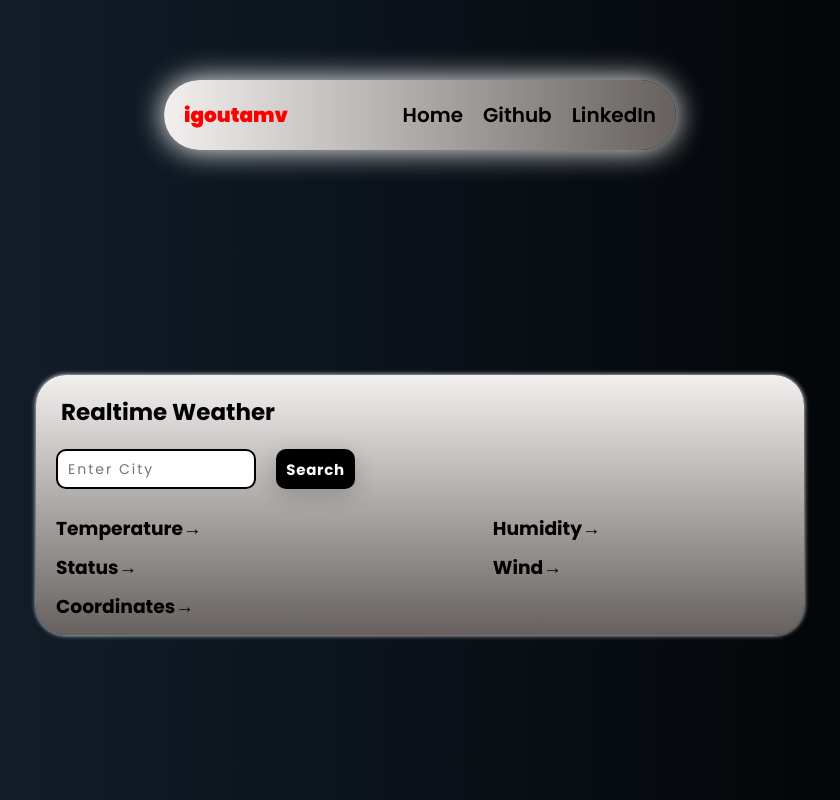
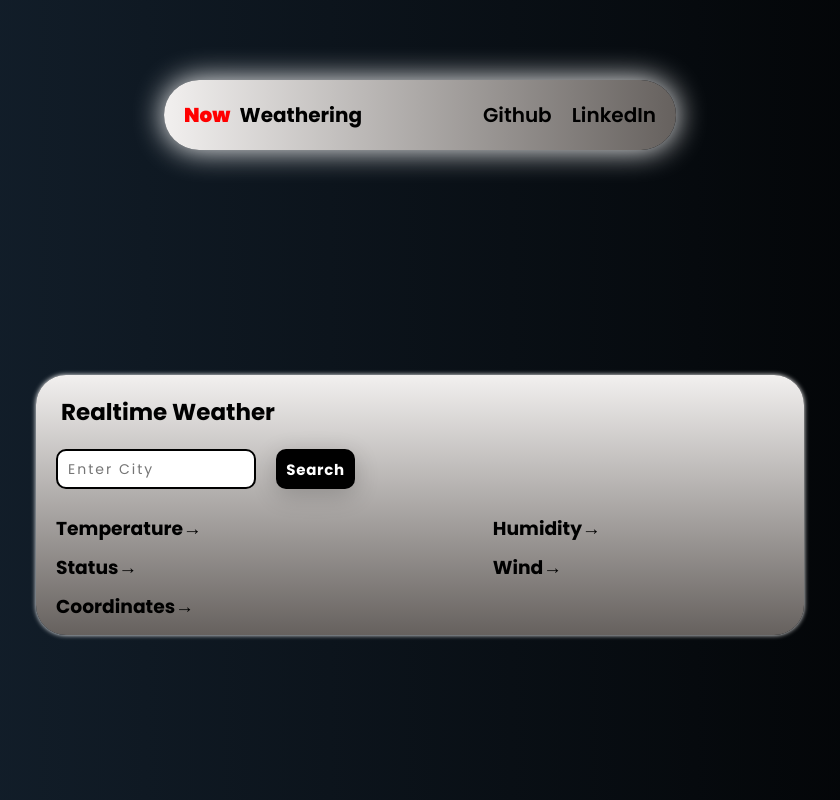
Before and after one commit to igoutamv/Now-Weathering, a plain HTML site: page index.html in a window 1280 px wide. Shown: the whole page, without its empty margins (220-1060 px from the left). Drawn offline with Linux system fonts and the light colour scheme.

Commit message:
Update index.html

```diff
--- a/index.html
+++ b/index.html
@@ -3,6 +3,7 @@
 <head>
     <meta charset="UTF-8">
     <meta name="viewport" content="width=device-width, initial-scale=1.0">
+    <link rel="shortcut icon" href="Logo.png" type="image/x-icon">
     <link rel="stylesheet" href="style.css">
     <link rel="stylesheet" href="https://cdnjs.cloudflare.com/ajax/libs/font-awesome/5.15.2/css/all.min.css"
         integrity="sha512-HK5fgLBL+xu6dm/Ii3z4xhlSUyZgTT9tuc/hSrtw6uzJOvgRr2a9jyxxT1ely+B+xFAmJKVSTbpM/CuL7qxO8w=="
@@ -10,18 +11,16 @@
         <link rel="preconnect" href="https://fonts.googleapis.com">
         <link rel="preconnect" href="https://fonts.gstatic.com" crossorigin>
         <link href="https://fonts.googleapis.com/css2?family=Poppins:ital,wght@0,100;0,200;0,300;0,400;0,500;0,600;0,700;0,800;0,900;1,100;1,200;1,300;1,400;1,500;1,600;1,700;1,800;1,900&display=swap" rel="stylesheet">
-        <link rel="website icon"  type="png" href="logo.png">
     <title>Now Weathering</title>
 </head>
 <body>
 <!--Navigation Bar-->
     <div class="top-center">
         <div id="part1">
-            <h2><span>igoutamv</span></h2>
+            <h2><span>Now</span> Weathering</h2>
         </div>
         <div id="part2">
             <ul>
-                <li><a href="https://now-weathering.vercel.app/" target="_self" rel="noopener noreferrer" class="nav-link" id>Home</a></li>
                 <li><a href="https://github.com/igoutamv" target="_self" rel="noopener noreferrer" class="nav-link">Github</a></li>
                 <li><a href="https://www.linkedin.com/in/igoutamv/" target="_self" rel="noopener noreferrer" class="nav-link">LinkedIn</a></li>
             </ul>
@@ -54,7 +53,7 @@
     <div id="popup" class="popup">
         <div class="popup-content">
           <span class="close-button" onclick="closePopup()">Retry</span>
-          <p>Sorry, <br> City not found!
+          <p>Sorry,<br> City not found!
           </p>
         </div>
       </div>
```
